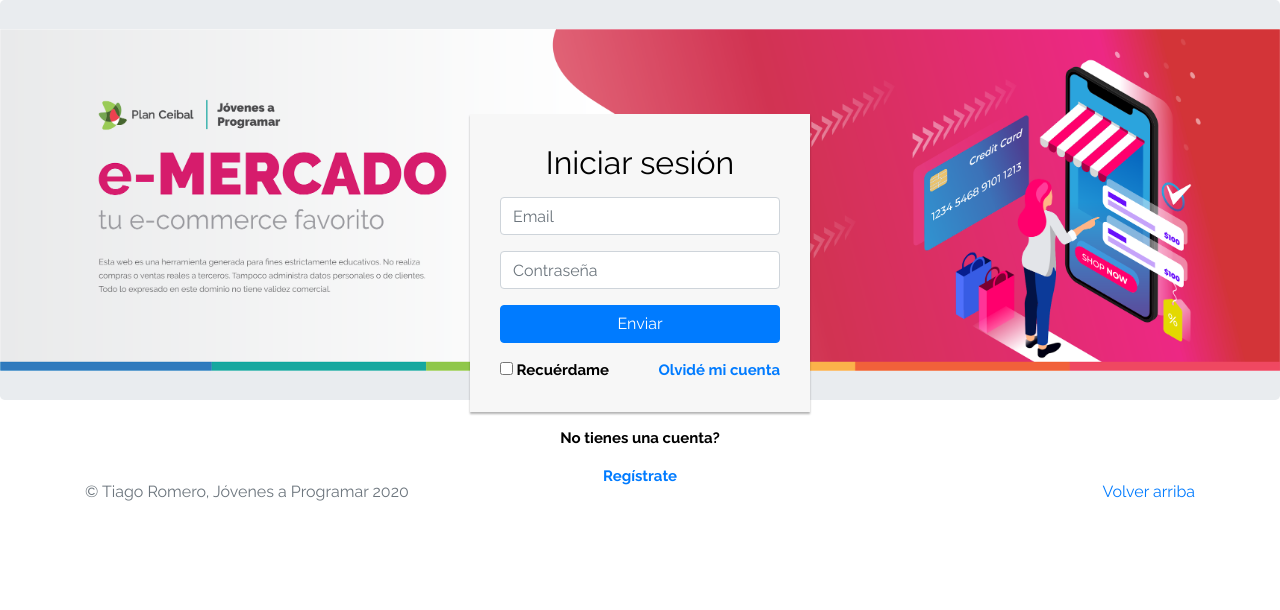
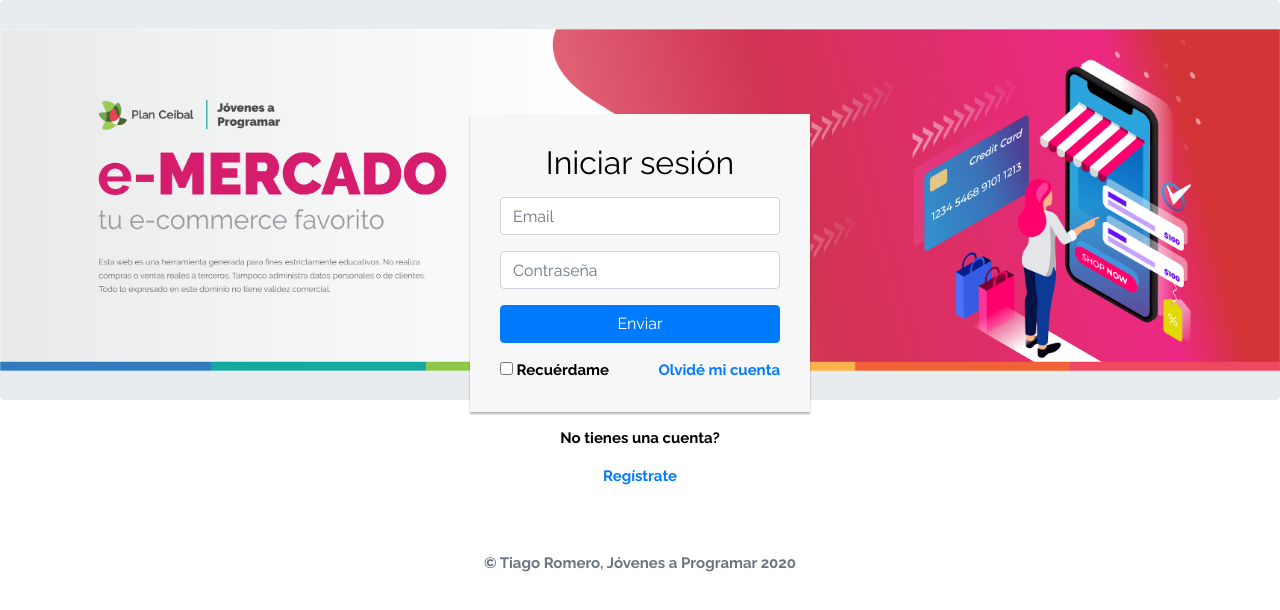
Before and after one commit to QuetzalTiago/jap-e-commerce, a website: page login.html in a window 1280 px wide. Drawn offline with nearby package versions, Linux system fonts and the light colour scheme.

Commit message:
Fixed login page footer

```diff
--- a/login.html
+++ b/login.html
@@ -74,15 +74,13 @@
             </form>
             <p>No tienes una cuenta?</p>
             <p class="text-center"><a href="#" id="logout">Regístrate</a></p>
+            <p class="text-muted pt-5">
+              © Tiago Romero, Jóvenes a Programar 2020
+            </p>
       </section>
-      <footer class="text-muted">
+      <footer class="">
         <div class="container">
-          <p class="float-right">
-            <a href="#">Volver arriba</a>
-          </p>
-          <p class="float-left">
-            © Tiago Romero, Jóvenes a Programar 2020
-          </p>
+
         </div>
       </footer>
     </main>
```
Also changed, not shown: 1 other file.
